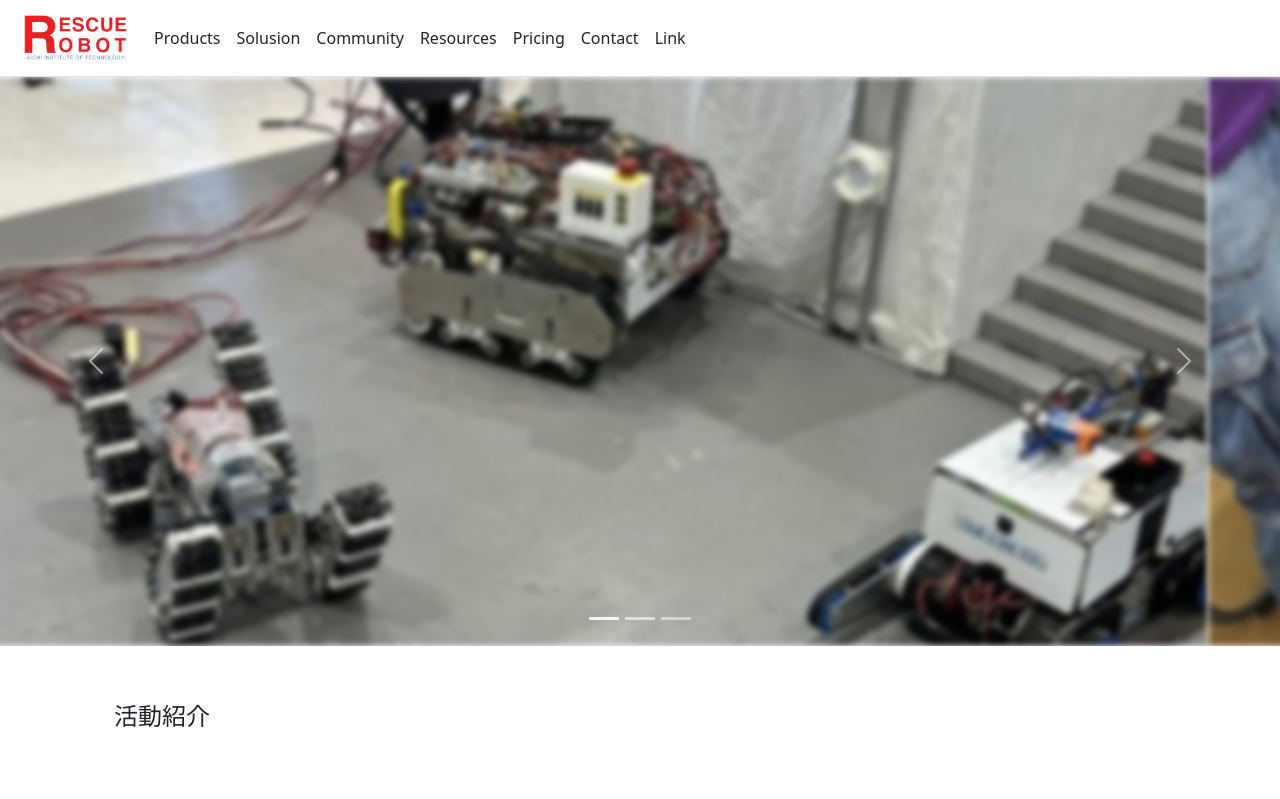
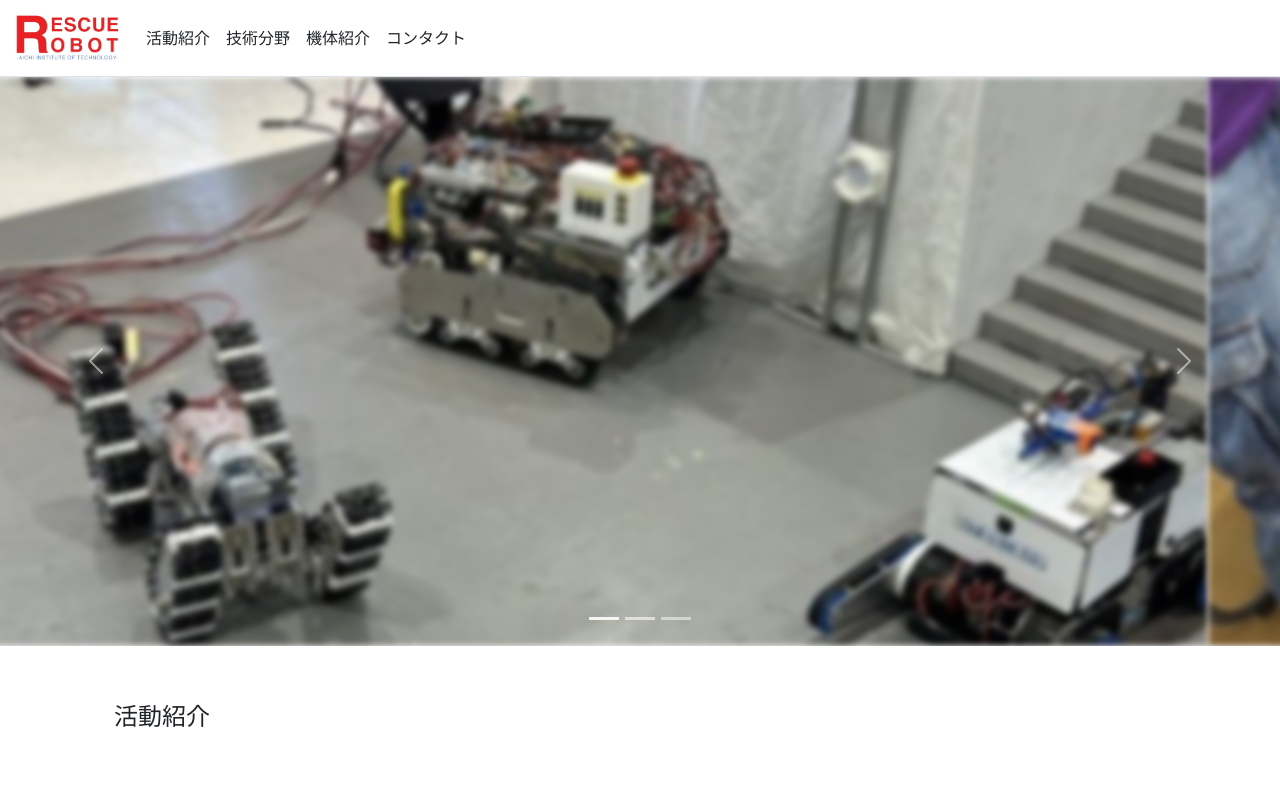
Before and after one commit to hukurou123/rescon, a plain HTML site: page index.html in a window 1280 px wide. Shown: the top 799 px of the page. Drawn offline with nearby package versions, Linux system fonts and the light colour scheme.

Commit message:
🦉Update: Header Link
ヘッダーのリンクからコンテンツにスクロールできるようになりました

```diff
--- a/index.html
+++ b/index.html
@@ -8,8 +8,8 @@
     <link href="https://cdn.jsdelivr.net/npm/bootstrap@5.3.0/dist/css/bootstrap.min.css" rel="stylesheet" integrity="sha384-9ndCyUaIbzAi2FUVXJi0CjmCapSmO7SnpJef0486qhLnuZ2cdeRhO02iuK6FUUVM" crossorigin="anonymous">
     <link href="./styles.css" rel="stylesheet">
 </head>
-  <header class="navbar navbar-expand-lg navbar-light bg-white border-bottom">
-    <div class="container">
+  <header class="navbar navbar-expand-lg navbar-light bg-white border-bottom sticky-top">
+    <div class="container-fluid">
       <a class="navbar-brand" href="./index.html">
         <img src="images/Logo.png" alt="logo" width="110px" height="50px">
       </a>
@@ -18,13 +18,10 @@
       </button>
       <div class="collapse navbar-collapse" id="navbarNav">
         <ul class="navbar-nav">
-          <li class="nav-item"><a href="https://www.google.co.jp" class="nav-link link-dark">Products</a></li>
-          <li class="nav-item"><a href="https://www.google.co.jp" class="nav-link link-dark">Solusion</a></li>
-          <li class="nav-item"><a href="https://www.google.co.jp" class="nav-link link-dark">Community</a></li>
-          <li class="nav-item"><a href="https://www.google.co.jp" class="nav-link link-dark">Resources</a></li>
-          <li class="nav-item"><a href="https://www.google.co.jp" class="nav-link link-dark">Pricing</a></li>
-          <li class="nav-item"><a href="https://www.google.co.jp" class="nav-link link-dark">Contact</a></li>
-          <li class="nav-item"><a href="https://www.google.co.jp" class="nav-link link-dark">Link</a></li>
+          <li class="nav-item"><a href="#scrollspyHeading1" class="nav-link link-dark">活動紹介</a></li>
+          <li class="nav-item"><a href="#scrollspyHeading2" class="nav-link link-dark">技術分野</a></li>
+          <li class="nav-item"><a href="#scrollspyHeading3" class="nav-link link-dark">機体紹介</a></li>
+          <li class="nav-item"><a href="#scrollspyHeading4" class="nav-link link-dark">コンタクト</a></li>
         </ul>
       </div>
     </div>
@@ -61,7 +58,7 @@
     </div>
     <!-- 活動紹介 -->
     <div id="Activity-introduction" class="container py-4">
-        <p class="h4 title">活動紹介</p>
+        <p class="h4 title" id="scrollspyHeading1">活動紹介</p>
         <div class="row row-cols-1 row-cols-md-2 g-4">
             <div class="col">
                 <div class="card text-bg-dark">
@@ -87,7 +84,7 @@
     </div>
     <!-- 実装紹介 -->
     <div id="Implementation-introduction" class="container py-4">
-        <p class="h4 title">技術分野</p>
+        <p class="h4 title" id="scrollspyHeading2">技術分野</p>
         <div id="card">
             <div class="card mb-3" style="max-width: 100%;">
                 <div class="row g-0">
@@ -132,7 +129,7 @@
     </div>
     <!-- 機体紹介 -->
     <div id="Aircraft-introduction" class="container py-4">
-        <p class="h4 title">機体紹介</p>
+        <p class="h4 title" id="scrollspyHeading3">機体紹介</p>
         <div id="card">
             <div class="row row-cols-1 row-cols-md-3 g-4">
                 <div class="col">
@@ -177,7 +174,7 @@
     <script src="https://cdn.jsdelivr.net/npm/bootstrap@5.3.0/dist/js/bootstrap.bundle.min.js" integrity="sha384-geWF76RCwLtnZ8qwWowPQNguL3RmwHVBC9FhGdlKrxdiJJigb/j/68SIy3Te4Bkz" crossorigin="anonymous"></script>
   </body>
   <footer class="container-fluid bg-light py-4">
-    <div class="container">
+    <div class="container" id="scrollspyHeading4">
       <div class="row">
         <div class="col-md-3 text-center mb-4">
           <div id="icons">
```
